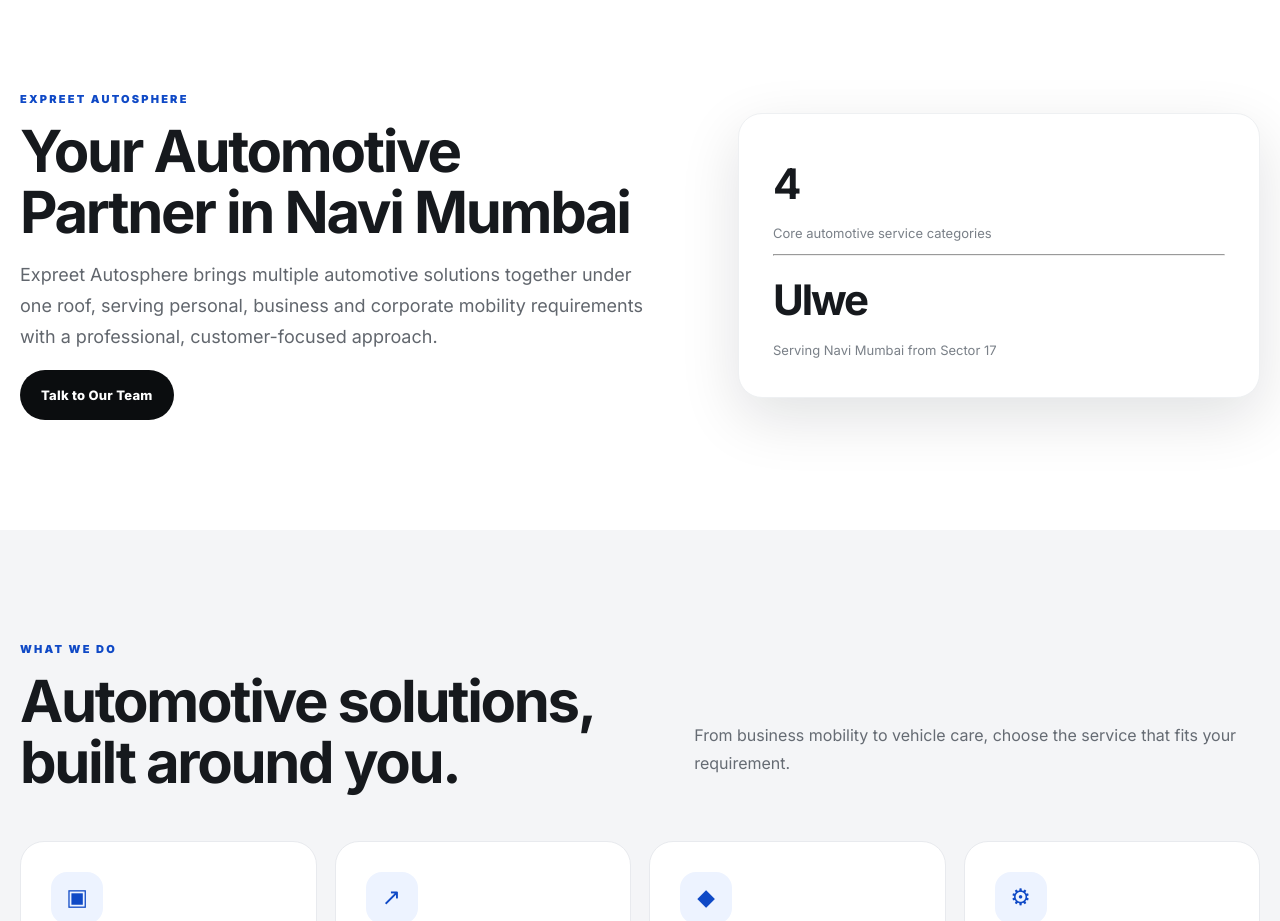
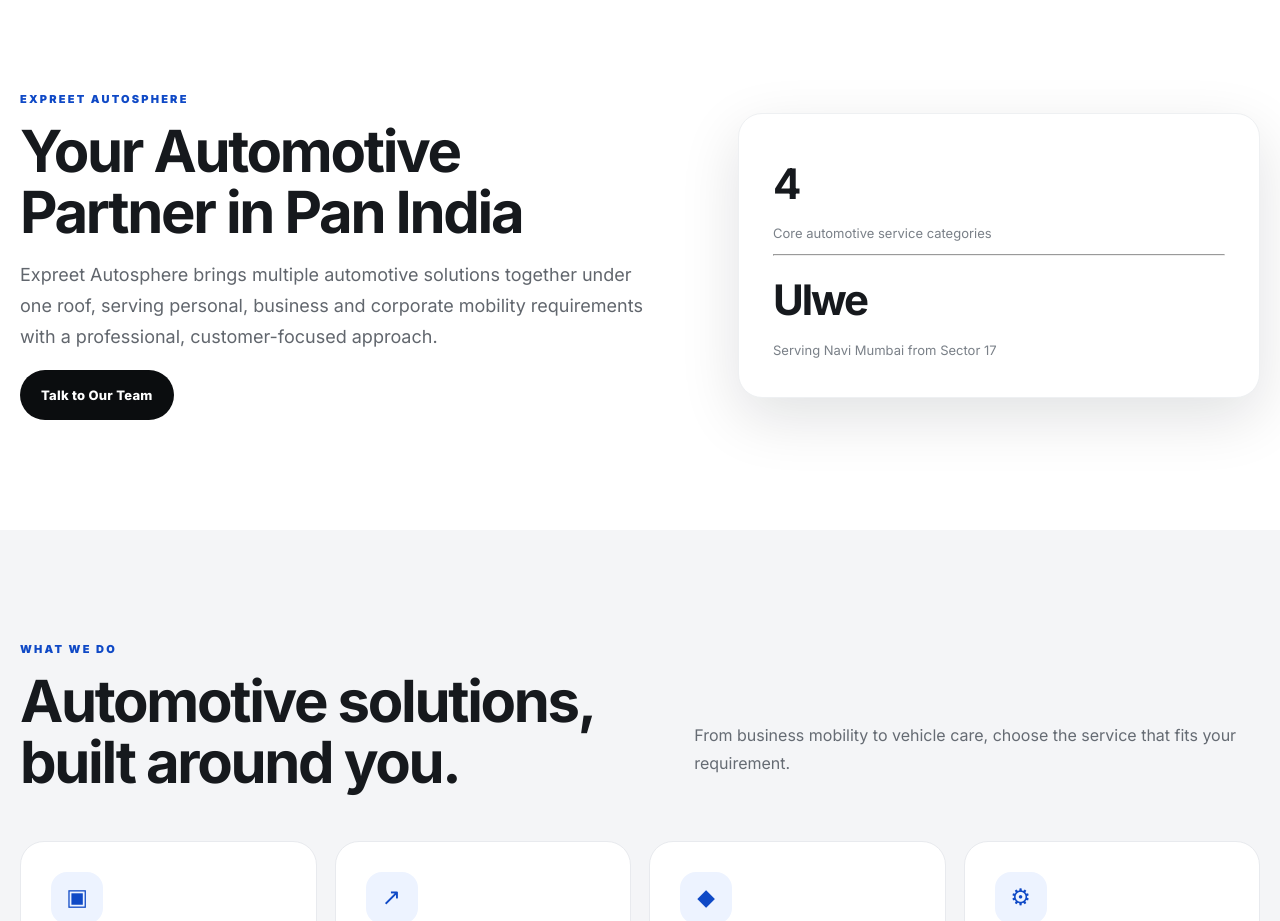
Before and after one commit to couponmallindia/expreettt, a plain HTML site: page index.html in a window 1280 px wide. Shown: the part 800-1721 px from the top of the page. Drawn offline with Linux system fonts and the light colour scheme.

Commit message:
Update index.html

```diff
--- a/index.html
+++ b/index.html
@@ -27,7 +27,7 @@
 <p>Corporate cars, car rentals, vehicle sale-purchase support and professional automotive care — designed around your mobility needs.</p>
 <div class="actions"><a class="btn btn-primary" href="services.html">Explore Our Services ↗</a><a class="btn btn-light" href="contact.html">Contact Us</a></div>
 </div></section>
-<section class="section"><div class="container intro reveal"><div class="intro-copy"><div class="kicker">Expreet Autosphere</div><h2>Your Automotive Partner in Navi Mumbai</h2><p>Expreet Autosphere brings multiple automotive solutions together under one roof, serving personal, business and corporate mobility requirements with a professional, customer-focused approach.</p><a class="btn btn-dark" href="contact.html">Talk to Our Team</a></div><div class="mini-panel"><strong>4</strong><span>Core automotive service categories</span><hr><strong>Ulwe</strong><span>Serving Navi Mumbai from Sector 17</span></div></div></section>
+<section class="section"><div class="container intro reveal"><div class="intro-copy"><div class="kicker">Expreet Autosphere</div><h2>Your Automotive Partner in Pan India</h2><p>Expreet Autosphere brings multiple automotive solutions together under one roof, serving personal, business and corporate mobility requirements with a professional, customer-focused approach.</p><a class="btn btn-dark" href="contact.html">Talk to Our Team</a></div><div class="mini-panel"><strong>4</strong><span>Core automotive service categories</span><hr><strong>Ulwe</strong><span>Serving Navi Mumbai from Sector 17</span></div></div></section>
 <section class="section alt"><div class="container"><div class="section-head reveal"><div><div class="kicker">What We Do</div><h2>Automotive solutions, built around you.</h2></div><p class="lead">From business mobility to vehicle care, choose the service that fits your requirement.</p></div>
 <div class="cards">
 <article class="card reveal"><div class="icon">▣</div><h3>Corporate Cars</h3><p>Professional mobility solutions for corporate requirements, executives and business travel.</p><a class="learn" href="services.html#corporate">Learn More →</a></article>
```
